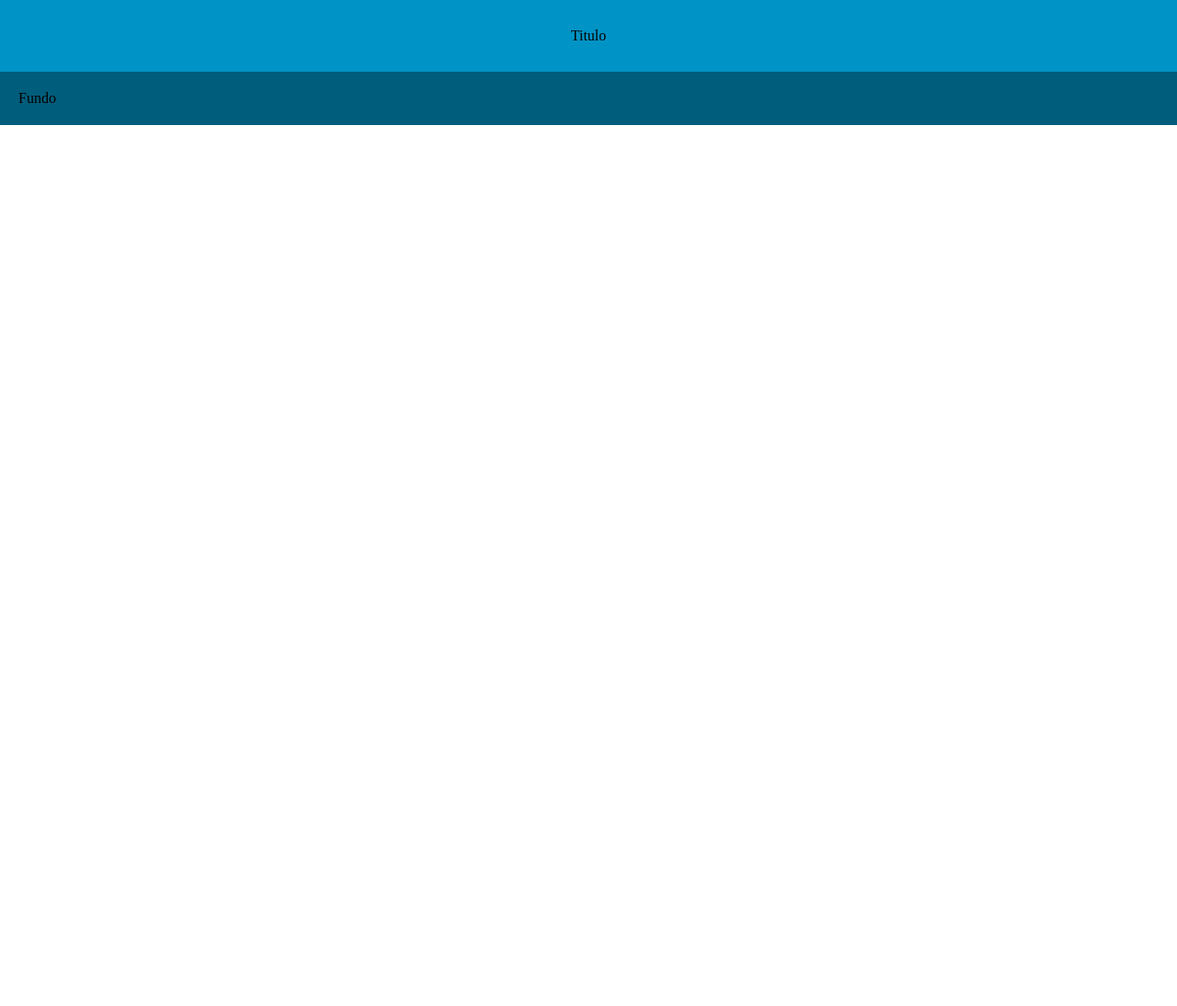
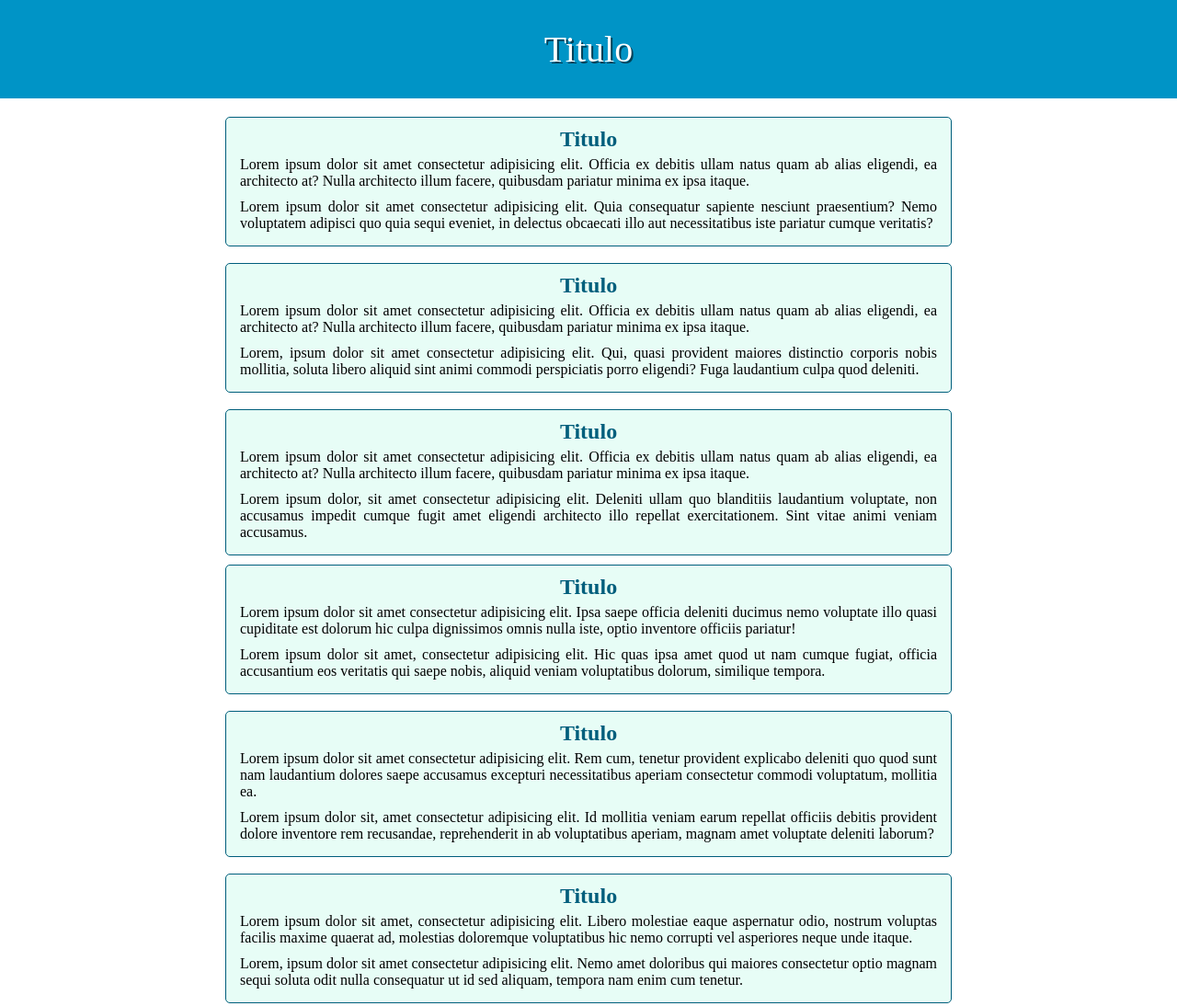
Before and after one commit to felipesabbadine/JavaScript, a plain HTML site: page Desafios/Desafio 9/index.html in a window 1280 px wide. Shown: the top 1094 px of the page at 92% size. Before the commit the page ends 800 px from the top, so only its background shows below. Drawn offline with Linux system fonts and the light colour scheme.

```diff
--- a/Desafios/Desafio 9/index.html
+++ b/Desafios/Desafio 9/index.html
@@ -11,30 +11,48 @@
 
     <section class="centrais">
         <div class="text">
-            <h2></h2>
+            <h2>Titulo</h2>
+            <p>Lorem ipsum dolor sit amet consectetur adipisicing elit. Officia ex debitis ullam natus quam ab alias eligendi, ea architecto at? Nulla architecto illum facere, quibusdam pariatur minima ex ipsa itaque.</p>
+            <p>Lorem ipsum dolor sit amet consectetur adipisicing elit. Quia consequatur sapiente nesciunt praesentium? Nemo voluptatem adipisci quo quia sequi eveniet, in delectus obcaecati illo aut necessitatibus iste pariatur cumque veritatis?</p>
         </div>
-
+        <br>
         <div class="text">
-            <h2></h2>
+            <h2>Titulo</h2>
+            <p>Lorem ipsum dolor sit amet consectetur adipisicing elit. Officia ex debitis ullam natus quam ab alias eligendi, ea architecto at? Nulla architecto illum facere, quibusdam pariatur minima ex ipsa itaque.</p>
+            <p>Lorem, ipsum dolor sit amet consectetur adipisicing elit. Qui, quasi provident maiores distinctio corporis nobis mollitia, soluta libero aliquid sint animi commodi perspiciatis porro eligendi? Fuga laudantium culpa quod deleniti.</p>
         </div>
-
+        <br>
         <div class="text">
-            <h2></h2>
+            <h2>Titulo</h2>
+            <p>Lorem ipsum dolor sit amet consectetur adipisicing elit. Officia ex debitis ullam natus quam ab alias eligendi, ea architecto at? Nulla architecto illum facere, quibusdam pariatur minima ex ipsa itaque.</p>
+            <p>Lorem ipsum dolor, sit amet consectetur adipisicing elit. Deleniti ullam quo blanditiis laudantium voluptate, non accusamus impedit cumque fugit amet eligendi architecto illo repellat exercitationem. Sint vitae animi veniam accusamus.</p>
         </div>
     </section>
 
     <section class="centrais">
         <div class="text">
-            <h2></h2>
+            <h2>Titulo</h2>
+            <p>Lorem ipsum dolor sit amet consectetur adipisicing elit. Ipsa saepe officia deleniti ducimus nemo voluptate illo quasi cupiditate est dolorum hic culpa dignissimos omnis nulla iste, optio inventore officiis pariatur!</p>
+            <p>Lorem ipsum dolor sit amet, consectetur adipisicing elit. Hic quas ipsa amet quod ut nam cumque fugiat, officia accusantium eos veritatis qui saepe nobis, aliquid veniam voluptatibus dolorum, similique tempora.</p>
+        </div>
+        <br>
+        <div class="text">
+            <h2>Titulo</h2>
+            <p>Lorem ipsum dolor sit amet consectetur adipisicing elit. Rem cum, tenetur provident explicabo deleniti quo quod sunt nam laudantium dolores saepe accusamus excepturi necessitatibus aperiam consectetur commodi voluptatum, mollitia ea.</p>
+            <p>Lorem ipsum dolor sit, amet consectetur adipisicing elit. Id mollitia veniam earum repellat officiis debitis provident dolore inventore rem recusandae, reprehenderit in ab voluptatibus aperiam, magnam amet voluptate deleniti laborum?</p>
+        </div>
+        <br>
+        <div class="text">
+            <h2>Titulo</h2>
+            <p>
+                Lorem ipsum dolor sit amet, consectetur adipisicing elit. Libero molestiae eaque aspernatur odio, nostrum voluptas facilis maxime quaerat ad, molestias doloremque voluptatibus hic nemo corrupti vel asperiores neque unde itaque.
+            </p>
+            <p>
+                Lorem, ipsum dolor sit amet consectetur adipisicing elit. Nemo amet doloribus qui maiores consectetur optio magnam sequi soluta odit nulla consequatur ut id sed aliquam, tempora nam enim cum tenetur.
+            </p>
         </div>
 
-        <div class="text">
-            <h2></h2>
-        </div>
 
-        <div class="text">
-            <h2></h2>
-        </div>
     </section>
 
     <footer>
--- a/Desafios/Desafio 9/style.css
+++ b/Desafios/Desafio 9/style.css
@@ -12,12 +12,40 @@
 }
 
 header {
+    color: white;
+    text-shadow: 2px 2px rgba(0, 0, 0, 0.555);
     background-color: #0094C6;
     padding: 30px;
+    margin-bottom: 20px;
     text-align: center;
+    font-size: 2.5em;
 }
 
 footer {
     background-color: #005E7C;
     padding: 20px;
+    margin-top: 15px;
 }
+
+section {
+    margin: 10px;
+}
+
+div {
+    text-align: justify;
+    padding: 10px;
+    background-color: rgb(231, 253, 246);
+    width: 60vw;
+    margin: auto;
+    border: 1px solid #005E7C;
+    border-radius: 5px;
+}
+
+div > p {
+    padding: 5px;
+}
+
+div > h2 {
+    color: #005E7C;
+    text-align: center;
+}
```
